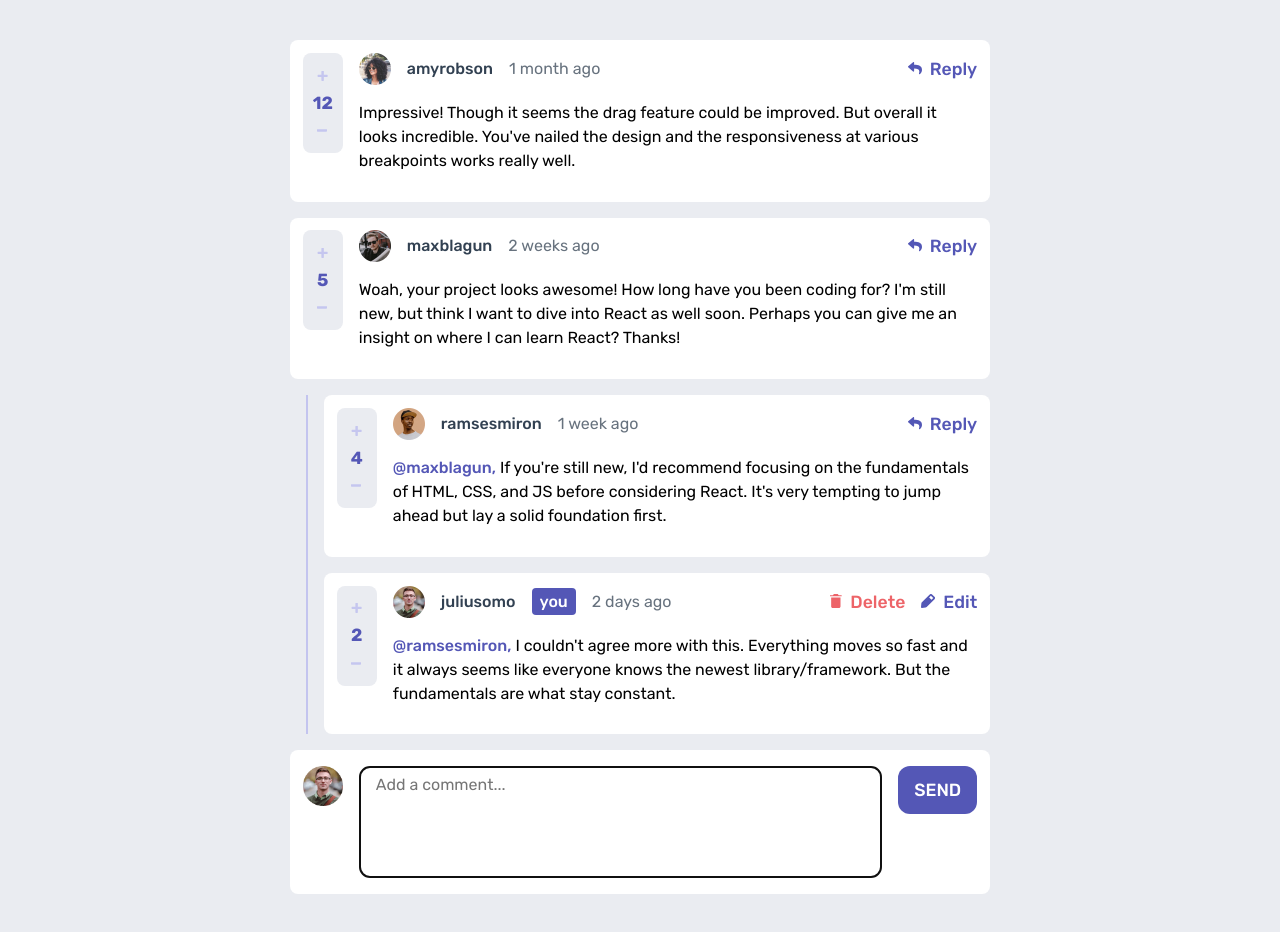
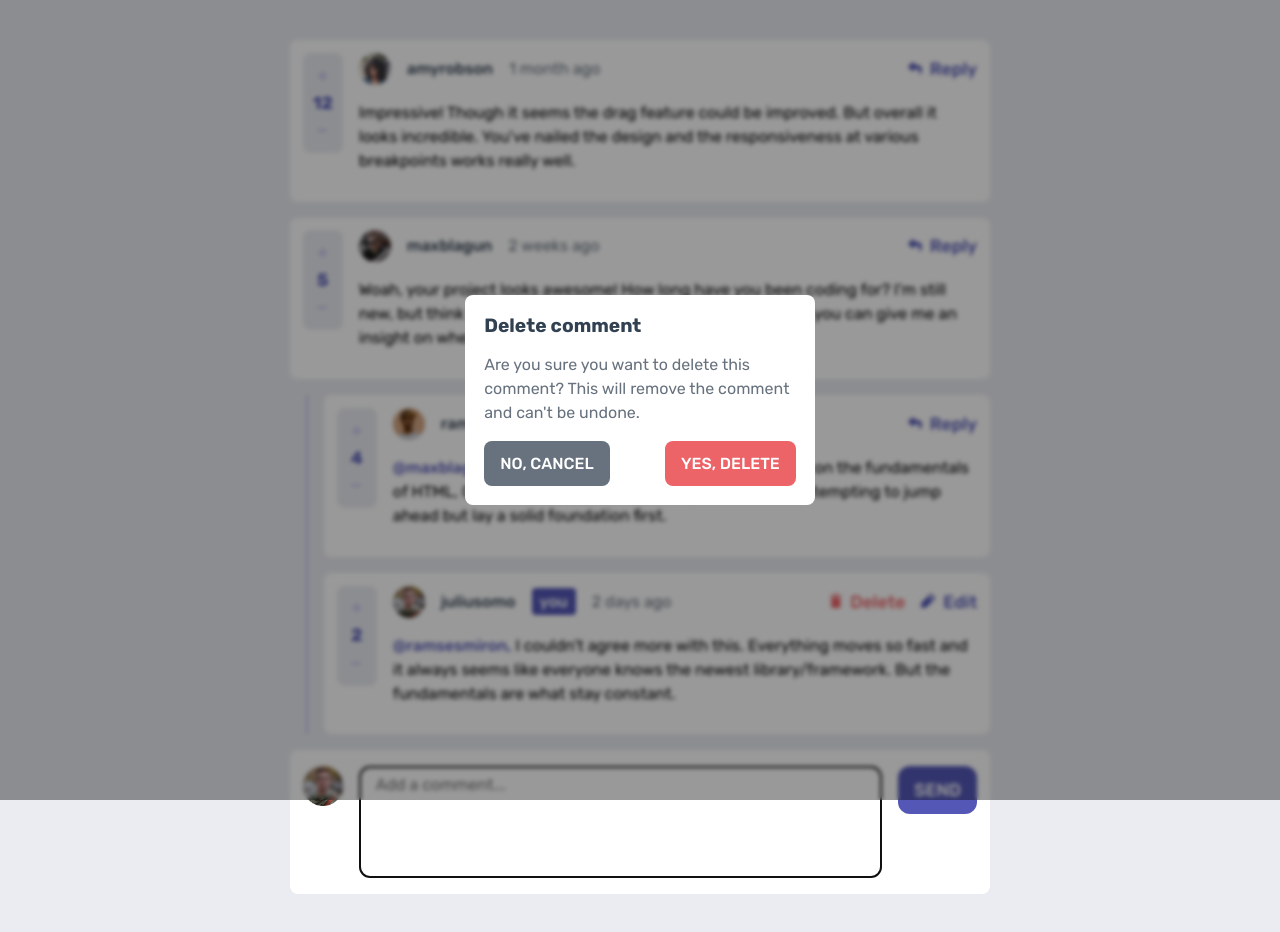
Before and after one commit to HIIfeanyichukwu/Interactive-comment-section, a React (Vite) app: page / in a window 1280 px wide. Shown: the top 932 px of the page. Built offline with nearby package versions, Linux system fonts and the light colour scheme.

Commit message:
initialized the delete component to be the base for the delete modal.

```diff
--- a/src/App.jsx
+++ b/src/App.jsx
@@ -3,6 +3,7 @@ import './styles/App.css'
 import Comment from './components/Comment'
 import InputBox from './components/InputBox'
 import data from './util/data.json'
+import Delete from './components/Delete'
 
 
 
@@ -11,21 +12,27 @@ function App() {
   const [currentUser, setCurrentUser] = useState(data.currentUser)
 
 
+
+
   let comments_map = Array.from(comments)
 
   return (
     <div className="App">
+      <Delete />
       <div className="container">
         <div className='comments'>
           {
             comments_map.map(comment => {
-              return <Comment
+              return (
+
+                <Comment
                   key={comment.id}
                   comment={comment}
                   comments={comments}
                   setComments={setComments}
                   currentUser={currentUser}
                 />
+              )
             })
           }
         </div>
--- a/src/components/CommentContent.jsx
+++ b/src/components/CommentContent.jsx
@@ -1,4 +1,4 @@
-import React, { useState } from 'react'
+import React, { lazy, Suspense, useState } from 'react'
 import styled from 'styled-components'
 import CommentHeader from './CommentHeader'
 
@@ -58,9 +58,12 @@ const Btn = styled.button`
 `
 
 const CommentContent = ({comments, comment, currentUser, setComments, commentId, setReplyToggle}) => {
-  const [del, setDel] = useState(false)
   const [edit, setEdit] = useState(false)
   const [editContent, setEditContent] = useState(comment.content)
+  const [del, setDel] = useState(false)
+  console.log(del)
+
+  const Delete = lazy(() => import('./Delete')) ;
 
   let {createdAt, user} = comment;
   let replyingTo;
@@ -99,6 +102,13 @@ const CommentContent = ({comments, comment, currentUser, setComments, commentId,
 
   return (
     <Main>
+      {
+        (del) ?
+        <Suspense>
+          <Delete />
+        </Suspense>
+        : null
+      }
       <div className="main-container">
 
         <CommentHeader
@@ -108,7 +118,6 @@ const CommentContent = ({comments, comment, currentUser, setComments, commentId,
           setReplyToggle={setReplyToggle}
           setDel={setDel}
           setEdit={setEdit}
-        del={del}
           edit={edit}
         />
         {
--- a/src/components/CommentHeader.jsx
+++ b/src/components/CommentHeader.jsx
@@ -13,7 +13,7 @@ const Header = styled.header`
   }
 `
 
-const CommentHeader = ({user, createdAt, currentUser, setReplyToggle, setDel, setEdit, del, edit}) => {
+const CommentHeader = ({user, createdAt, currentUser, setReplyToggle, setDel, setEdit, edit}) => {
   let UserOptions;
   if (currentUser) {
     if (user.username == currentUser.username) {
--- /dev/null
+++ b/src/components/Delete.jsx
@@ -0,0 +1,98 @@
+import React from 'react'
+import styled from 'styled-components'
+
+const DeleteComponent = styled.div`
+    .del-backdrop {
+        position: fixed;
+        top: 0;
+        right: 0;
+        left: 0;
+        bottom: 0;
+        background-color: rgba(0, 0, 0, .4);
+        backdrop-filter: blur(2px);
+        z-index: 10;
+        padding-inline: 1rem;
+        display: flex;
+        align-items: center;
+        justify-content: center;
+
+        @media (min-width: 740px) {
+            padding-inline: 0;
+        }
+    }
+
+    .main {
+        padding: 1.2rem;
+        background-color: #fff;
+        border-radius: 8px;
+        max-inline-size: 350px;
+
+        .del-header {
+            font-size: 1.2rem;
+            margin-block-end: 1rem;
+            color: hsl(212, 24%, 26%);
+        }
+
+        .del-content {
+            font-size: 1rem;
+            line-height: 1.5;
+            margin-block-end: 1rem;
+            color: hsl(211, 10%, 45%);
+        }
+
+        .btns {
+            display: flex;
+            justify-content: space-between;
+        }
+    }
+`
+
+const Btn = styled.button`
+    color: #fff;
+    border: none;
+    padding: .8rem 1rem;
+    font-weight: 500;
+    font-size: 1rem;
+    border-radius: 8px;
+    cursor: pointer;
+
+    &.red {
+        background-color: hsl(358, 79%, 66%);
+        :hover {
+            background-color: hsl(357, 100%, 86%);
+        }
+    }
+    &.grey {
+        background-color: hsl(211, 10%, 45%);
+        :hover {
+            background-color: #bdbfc4;
+        }
+    }
+`
+
+const Delete = ({setComments, setDel}) => {
+  return (
+    <DeleteComponent>
+        <div className="del-backdrop">
+            <main className='main'>
+                <h1 className="del-header">
+                    Delete comment
+                </h1>
+                <p className="del-content">
+                    Are you sure you want to delete this comment? This will remove the comment and can't be undone.
+                </p>
+                <div className="btns">
+                    <Btn className='grey'>
+                        NO, CANCEL
+                    </Btn>
+                    <Btn className='red'>
+                        YES, DELETE
+                    </Btn>
+                </div>
+            </main>
+        </div>
+    </DeleteComponent>
+  )
+}
+
+export default Delete
--- a/src/components/UserOptions.jsx
+++ b/src/components/UserOptions.jsx
@@ -50,15 +50,13 @@ const Btn = styled.button`
 
 const UserOptions = ({setDel, setEdit}) => {
 
-    const handleEdit = (e) => {
-
-    }
   return (
     <Options>
         <Btn
             className='red'
             onClick={(e) => {
                 e.preventDefault()
+                console.log(typeof setDel)
                 setDel(true)
             }}
         >
```
Lines whose indentation alone changed are shown as unchanged.
